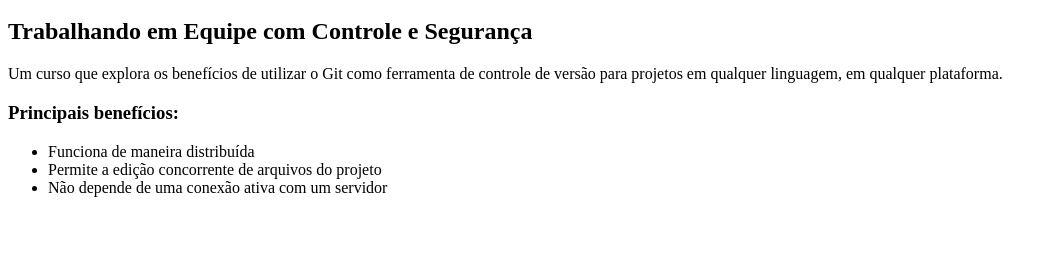
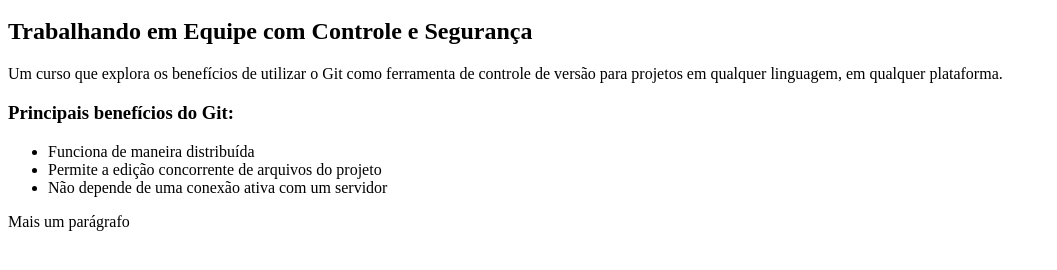
Before and after one commit to danielpbjr/curso-git, a plain HTML site: page index.html in a window 1280 px wide. Shown: the part 48-318 px from the top of the page, without its empty margins (0-1057 px from the left). Drawn offline with Linux system fonts and the light colour scheme.

Commit message:
Adição de mais um parágrafo

```diff
--- a/index.html
+++ b/index.html
@@ -7,11 +7,13 @@
 
         <p>Um curso que explora os benefícios de utilizar o Git como ferramenta de controle de versão para projetos em qualquer linguagem, em qualquer plataforma.</p>
 
-        <h3>Principais benefícios:</h3>
+        <h3>Principais benefícios do Git:</h3>
         <ul>
             <li>Funciona de maneira distribuída</li>
             <li>Permite a edição concorrente de arquivos do projeto</li>
             <li>Não depende de uma conexão ativa com um servidor</li>
         </ul>
+
+        <p>Mais um parágrafo</p>
     </body>
 </html>
```
